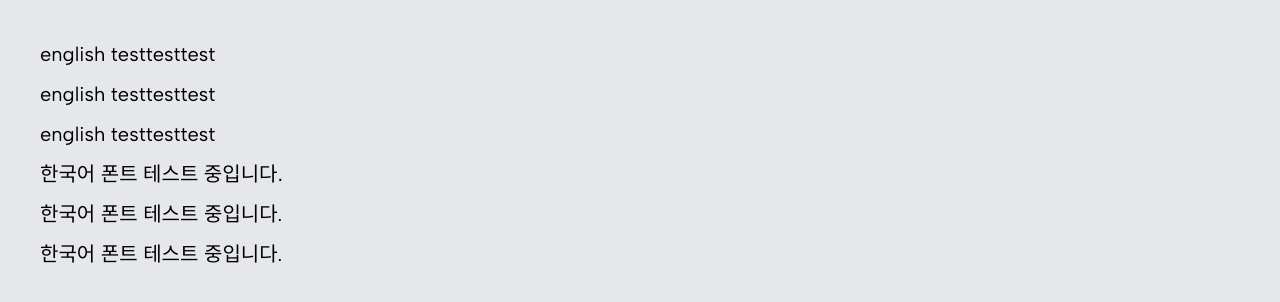
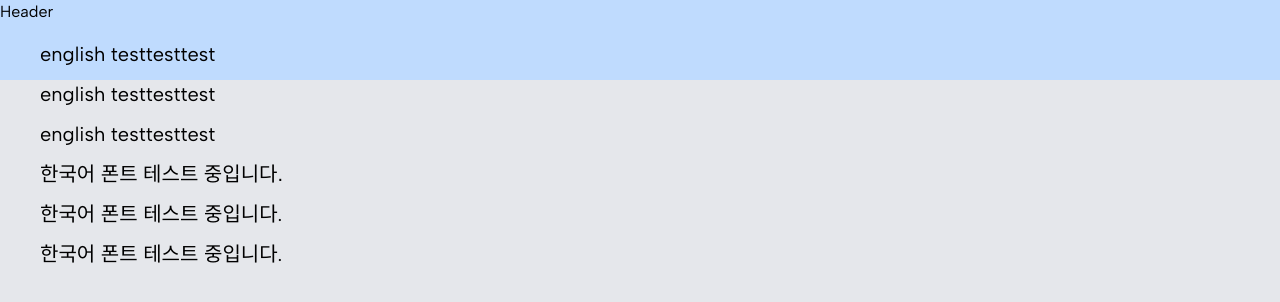
Before and after one commit to Latemarch/blog-ver3, a Next.js app: page / in a window 1280 px wide. Shown: the top 302 px of the page. Built offline with nearby package versions, Linux system fonts and the light colour scheme.

Commit message:
set header layout

```diff
--- a/src/app/layout.tsx
+++ b/src/app/layout.tsx
@@ -2,6 +2,7 @@ import type { Metadata } from "next";
 import { Noto_Serif_KR, Albert_Sans } from "next/font/google";
 
 import "./globals.css";
+import Header from "@/components/Header";
 
 const albert = Albert_Sans({ subsets: ["latin"], variable: "--font-albert" });
 const notoKr = Noto_Serif_KR({
@@ -46,10 +47,11 @@ export default function RootLayout({
     <html lang="en">
       <body className={`${albert.variable} ${notoKr.variable}`}>
         <div className="flex fixed inset-0 bg-blue-200 ">
-          <div className="flex w-full h-full bg-gray-200 max-w-7xl mx-auto"></div>
+          <Header />
+          <div className="flex w-full h-full bg-gray-200 max-w-screen-2xl mx-auto "></div>
         </div>
         <div className="flex fixed inset-0 ">
-          <div className="flex w-full h-full max-w-7xl mx-auto text-black">
+          <div className="flex w-full h-full max-w-screen-2xl mx-auto text-black">
             {children}
           </div>
         </div>
--- /dev/null
+++ b/src/components/Header.tsx
@@ -0,0 +1,9 @@
+export default function Header() {
+  return (
+    <div className="flex fixed w-full h-20 bg-gray-400">
+      <div className="flex w-full max-w-screen-2xl mx-auto bg-blue-200">
+        Header
+      </div>
+    </div>
+  );
+}
```
